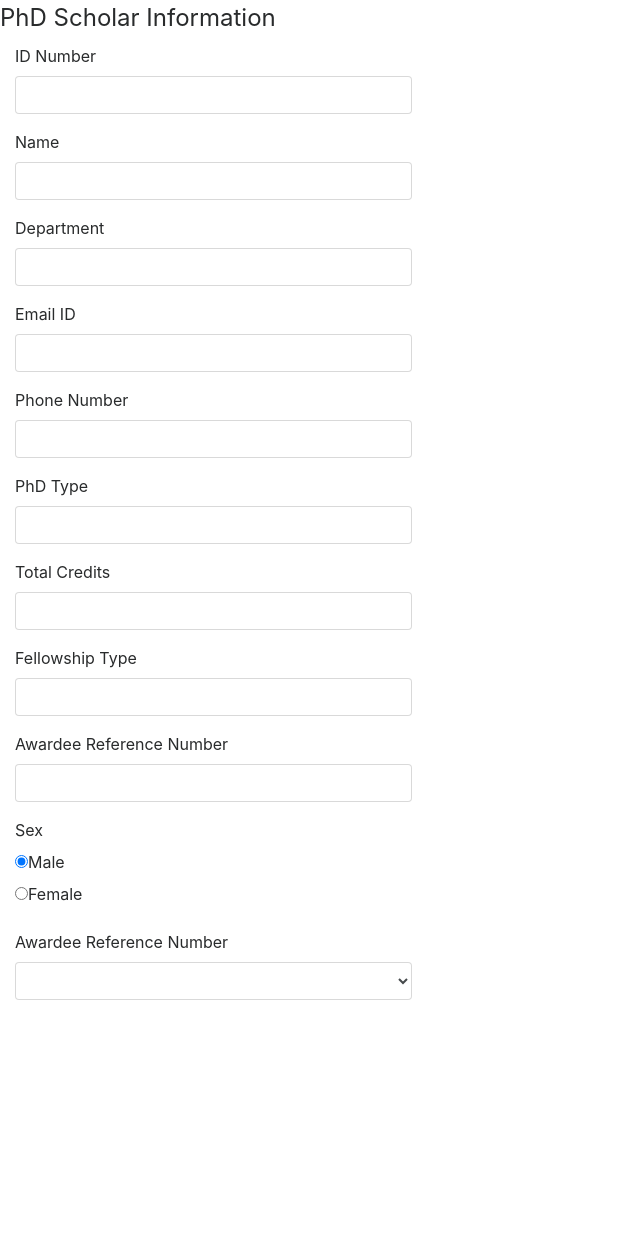
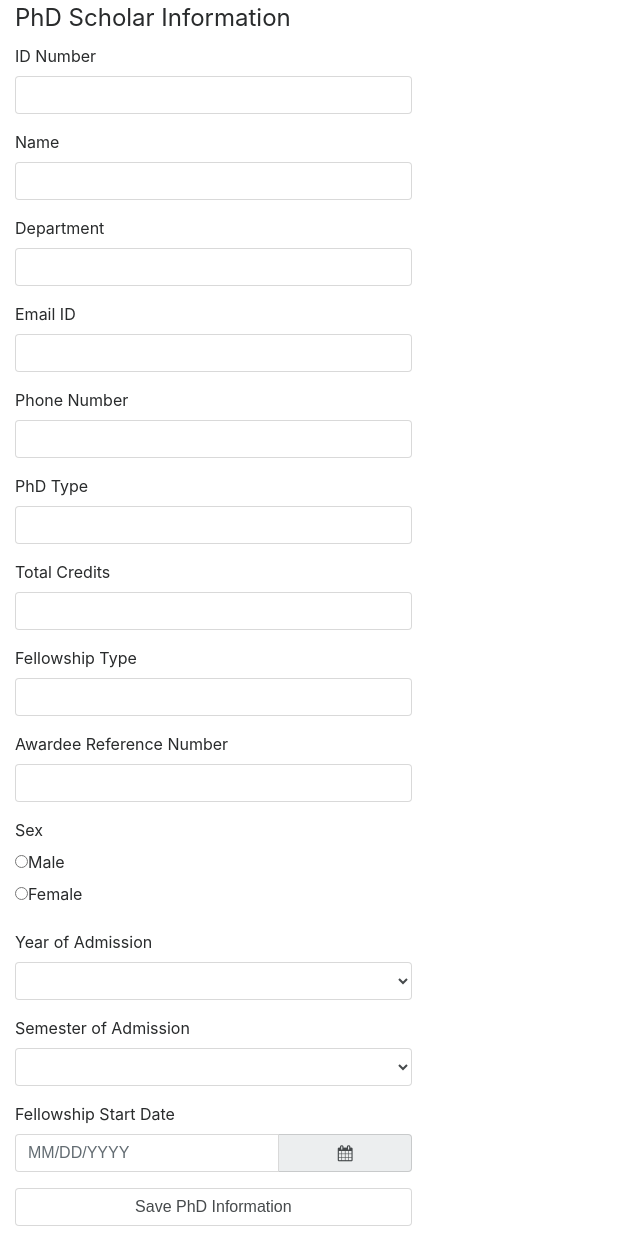
Before and after one commit to chaitybhandari/phd_info_mgmt_system, a Django app: a page that uses templates/phd_info_mgmt_system/phd_scholar_insert.html in a window 1280 px wide. Shown: the whole page, without its empty margins (0-640 px from the left). Before the commit the page ends 1000 px from the top, so only its background shows below. Run offline with Django 3.2, Linux system fonts and the light colour scheme; lists and menus that the app fills with data are empty; some libraries are stand-ins or nearby versions.

Commit message:
Code to insert PhD Scholar records.

```diff
--- a/phd_application/settings.py
+++ b/phd_application/settings.py
@@ -23,7 +23,6 @@ STATIC_URL = '/static/'
 STATICFILES_DIRS = (
         STATIC_PATH,
 )
-
 
 
 # Quick-start development settings - unsuitable for production
--- a/phd_info_mgmt_system/urls.py
+++ b/phd_info_mgmt_system/urls.py
@@ -6,4 +6,6 @@ urlpatterns = patterns('',
                            name='phd_scholar_insert'),
                        url(r'^phd_thesis_update/$', views.phd_thesis_update_form,
                            name='phd_thesis_update'),
+                       url(r'^phd_scholar_insert/$', views.phd_scholar_insert,
+                           name='phd_scholar_insert')
                        )
--- a/phd_info_mgmt_system/views.py
+++ b/phd_info_mgmt_system/views.py
@@ -1,5 +1,6 @@
 from django.template import RequestContext
 from django.shortcuts import render_to_response
+from phd_info_management.models import PhDScholar
 # Create your views here.
 
 def phd_scholar_form(request):
@@ -7,6 +8,20 @@ def phd_scholar_form(request):
   return render_to_response('phd_info_mgmt_system/phd_scholar_insert.html',
                             {}, context)
 
+
+def phd_scholar_insert(request):
+  context = RequestContext(request)
+  if request.method == 'POST':
+    request_dict = dict()
+    for key in request.POST:
+      if key != "csrfmiddlewaretoken":
+        request_dict[key] = request.POST.get(key)
+    phd_scholar = PhDScholar(**request_dict)
+    phd_scholar.save()
+
+  return render_to_response('phd_info_mgmt_system/phd_scholar_insert.html',
+                            {}, context)
+
 def phd_thesis_update_form(request):
   context = RequestContext(request)
   return render_to_response('phd_info_mgmt_system/test.html',
--- a/static/js/utils.js
+++ b/static/js/utils.js
@@ -3,9 +3,25 @@ function get_year_range(start_year){
     var end = new Date().getFullYear();
     var options = ""
     for(var year=start; year<=end; year++){
-        options = "<options>"+year+"</options>"
+        options += "<option value=" + year + ">"+year+"</option>"
 
     }
     return options
 
 }
+
+function is_number(id, e){
+    var specialKeys = new Array();
+    specialKeys.push(8); //Backspace
+    var keyCode = e.which ? e.which : e.keyCode;
+    var ret = ((keyCode >=48 && keyCode <= 57) ||
+              (specialKeys.indexOf(keyCode) != -1))
+    document.getElementById(id).style.display = ret ? "none" : "inline" ;
+    console.log(ret)
+    return ret
+
+}
+
+function hide_on_blur(id){
+    document.getElementById(id).style.display = "none"
+}
--- a/templates/phd_info_mgmt_system/phd_scholar_insert.html
+++ b/templates/phd_info_mgmt_system/phd_scholar_insert.html
@@ -4,18 +4,25 @@
 <html lang="en">
 
     <head>
+        <!--Font Awesome (added because you use icons in your prepend/append)-->
+        <link rel="stylesheet" href="https://formden.com/static/cdn/font-awesome/4.4.0/css/font-awesome.min.css" />
+
         <!-- Required meta tags -->
         <meta charset="utf-8">
         <meta name="viewport" content="width=device-width, initial-scale=1, shrink-to-fit=no">
 
         <!-- Bootstrap CSS -->
         <link rel="stylesheet" href="https://maxcdn.bootstrapcdn.com/bootstrap/4.0.0-beta.3/css/bootstrap.min.css" integrity="sha384-Zug+QiDoJOrZ5t4lssLdxGhVrurbmBWopoEl+M6BdEfwnCJZtKxi1KgxUyJq13dy" crossorigin="anonymous">
-        <script src="{% static 'js/utils.js' %}">
-            document.getElementById("admission_year").innerHTML =  get_year_range(2008);
-        </script>
+
     </head>
     <body>
-        <form class="form-horizontal">
+        <script src="{% static 'js/utils.js' %}"></script>
+        <div class="bootstrap-iso">
+            <div class="container-fluid">
+                <div class="row">
+                    <div class="col-md-4 col-sm-6 col-xs-12">
+                        <form class="form-horizontal" id="phd_scholar_form" method="post" action="/phd/phd_scholar_insert/">
+                            {% csrf_token %}
                             <fieldset>
 
                                 <!-- Form Name -->
@@ -23,103 +30,142 @@
 
                                 <!-- Text input-->
                                 <div class="form-group">
-                  <label class="col-md-4 control-label" for="id_number">ID Number</label>
-                  <div class="col-md-4">
+                                  <label class="control-label" for="id_number">ID Number</label>
                                   <input id="id_number" name="id_number" placeholder="" class="form-control input-md" required="" type="text">
-
-                  </div>
                                 </div>
 
                                 <!-- Text input-->
                                 <div class="form-group">
-                  <label class="col-md-4 control-label" for="scholar_name">Name</label>
-                  <div class="col-md-4">
-                  <input id="scholar_name" name="scholar_name" placeholder="" class="form-control input-md" required="" type="text">
+                                  <label class="control-label" for="name">Name</label>
+                                  <input id="name" name="name" placeholder="" class="form-control input-md" required="" type="text">
 
                                 </div>
-                </div>
                                 <div class="form-group">
-                  <label class="col-md-4 control-label" for="department">Department</label>
-                  <div class="col-md-4">
+                                  <label class="control-label" for="department">Department</label>
                                   <input id="department" name="department" placeholder="" class="form-control input-md" type="text" required="">
-
-                  </div>
                                 </div>
 
                                 <div class="form-group">
-                  <label class="col-md-4 control-label" for="email">Email ID</label>
-                  <div class="col-md-4">
+                                  <label class="control-label" for="email">Email ID</label>
                                   <input id="email" name="email" placeholder="" class="form-control input-md" type="text">
-
-                  </div>
                                 </div>
 
                                 <div class="form-group">
-                  <label class="col-md-4 control-label" for="phone_number">Phone Number</label>
-                  <div class="col-md-4">
-                  <input id="phone_number" name="phone_number" placeholder="" class="form-control input-md" type="number">
-
-                  </div>
+                                  <label class="control-label" for="phone_number">Phone Number</label>
+                                  <input id="phone_number" name="phone_number" placeholder="" class="form-control input-md" type="text" onblur="return hide_on_blur('phone_error')" onkeypress="return is_number('phone_error', event);" ondrop="return false;" onpaste="return false;" maxlength="10">
+                                      <span id="phone_error" style="color:red; display:none">*Input Digits [0-9]</span>
                                 </div>
 
                                 <div class="form-group">
-                  <label class="col-md-4 control-label" for="phd_type">PhD Type</label>
-                  <div class="col-md-4">
+                                  <label class="control-label" for="phd_type">PhD Type</label>
                                   <input id="phd_type" name="phd_type" placeholder="" class="form-control input-md" type="text">
-
-                  </div>
                                 </div>
 
                                 <div class="form-group">
-                  <label class="col-md-4 control-label" for="total_credits">Total Credits</label>
-                  <div class="col-md-4">
-                  <input id="total_credits" name="total_credits" placeholder="" class="form-control input-md" type="number">
-
-                  </div>
+                                  <label class="control-label" for="total_credits">Total Credits</label>
+                                  <input id="total_credits" name="total_credits" placeholder="" class="form-control input-md" type="text" maxlength="2" onblur="return hide_on_blur('credits_error');" onkeypress="return is_number('credits_error', event);" ondrop="return false;" onpaste="return false;">
+                                      <span id="credits_error" style="color:red; display:none">*Input Digits [0-9]</span>
                                 </div>
 
                                 <div class="form-group">
-                  <label class="col-md-4 control-label" for="fellowship_type">Fellowship Type</label>
-                  <div class="col-md-4">
+                                  <label class="control-label" for="fellowship_type">Fellowship Type</label>
                                   <input id="fellowship_type" name="fellowship_type" placeholder="" class="form-control input-md" type="text">
-
-                  </div>
                                 </div>
 
                                 <div class="form-group">
-                  <label class="col-md-4 control-label" for="phd_type">Awardee Reference Number</label>
-                  <div class="col-md-4">
+                                  <label class="control-label" for="phd_type">Awardee Reference Number</label>
                                   <input id="awardee_ref_no" name="awardee_ref_no" placeholder="" class="form-control input-md" type="text">
+                                </div>
 
-                  </div>
-                </div>
                                 <!-- Multiple Radios -->
                                 <div class="form-group">
-                  <label class="col-md-4 control-label" for="radios">Sex</label>
-                      <div class="col-md-4">
+                                  <label class="control-label" for="radios">Sex</label>
                                           <div class="radio">
                                             <label for="radios-0">
-                              <input name="radios" id="radios-0" value="1" checked="checked" type="radio">Male</label>
+                                              <input name="radios" id="radios-0" value="1" type="radio">Male</label>
                                           </div>
                                           <div class="radio">
                                             <label for="radios-1">
                                               <input name="radios" id="radios-1" value="2" type="radio">Female</label>
                                           </div>
                                 </div>
+                                <div class="form-group">
+                                  <label class="control-label" for="phd_type">Year of Admission</label>
+                                      <select id="admission_year" name="admission_year" class="form-control input-md"></select>
                                 </div>
+
+                                <!-- Select Basic -->
                                 <div class="form-group">
-                  <label class="col-md-4 control-label" for="phd_type">Awardee Reference Number</label>
-                  <div class="col-md-4">
-                      <select id="admission_year" name="admission_year" class="form-control input-md"></select>
+                                  <label class="control-label" for="admission_semester">Semester of Admission</label>
+                                    <select id="admission_semester" name="admission_semester" class="form-control">
+                                      <option value="1">I</option>
+                                      <option value="2">II</option>
+                                    </select>
+                                </div>
+
+                                <div class="form-group">
+                                    <label class="control-label" for="fellowship_start_date">Fellowship Start Date</label>
+                                        <div class="input-group">
+                                            <input id="fellowship_start_date" class="form-control" name="fellowship_start_date" placeholder="MM/DD/YYYY">
+                                            <span class="input-group-addon col-md-4">
+                                                <i class="fa fa-calendar"></i>
+                                            </span>
                                         </div>
                                 </div>
 
-
+                                <div class="form-group">
+                                    <input class="form-control input-md" id="submit" type="submit" value="Save PhD Information">
+                                </div>
                             </fieldset>
                         </form>
+                    </div>
+                </div>
+            </div>
+        </div>
+        <script>
+            document.getElementById("admission_year").innerHTML =  window.get_year_range(2008);
+        </script>
+
         <script src="https://code.jquery.com/jquery-3.2.1.slim.min.js" integrity="sha384-KJ3o2DKtIkvYIK3UENzmM7KCkRr/rE9/Qpg6aAZGJwFDMVNA/GpGFF93hXpG5KkN" crossorigin="anonymous"></script>
         <script src="https://cdnjs.cloudflare.com/ajax/libs/popper.js/1.12.9/umd/popper.min.js" integrity="sha384-ApNbgh9B+Y1QKtv3Rn7W3mgPxhU9K/ScQsAP7hUibX39j7fakFPskvXusvfa0b4Q" crossorigin="anonymous"></script>
         <script src="https://maxcdn.bootstrapcdn.com/bootstrap/4.0.0-beta.3/js/bootstrap.min.js" integrity="sha384-a5N7Y/aK3qNeh15eJKGWxsqtnX/wWdSZSKp+81YjTmS15nvnvxKHuzaWwXHDli+4" crossorigin="anonymous"></script>
+        <!-- Include jQuery -->
+        <script type="text/javascript" src="https://code.jquery.com/jquery-1.11.3.min.js"></script>
+
+        <!-- Include Date Range Picker -->
+        <script type="text/javascript" src="https://cdnjs.cloudflare.com/ajax/libs/bootstrap-datepicker/1.4.1/js/bootstrap-datepicker.min.js"></script>
+        <link rel="stylesheet" href="https://cdnjs.cloudflare.com/ajax/libs/bootstrap-datepicker/1.4.1/css/bootstrap-datepicker3.css"/>
+        <script>
+            var phd_form  = document.getElementById("phd_scholar_form");
+            phd_form.addEventListener("submit", function(){
+                var all_input_elements = phd_form.getElementsByTagName('input');
+                for (var i=0; i< all_input_elements.length; i++){
+                    input = all_input_elements[i];
+                    if (input.name && !input.value){
+                        input.name = '';
+                    }
+                }
+            });
+        </script>
+        <script>
+            $(document).ready(function(){
+                phd_form = document.getElementById("phd_scholar_form")
+                dropdowns = phd_form.getElementsByTagName('select');
+                for (var i=0; i<dropdowns.length; i++){
+                    dropdown = dropdowns[i];
+                    dropdown.selectedIndex = -1;
+                }
+                var date_input=$('input[name="fellowship_start_date"]'); //our date input has the name "date"
+                var container=$('.bootstrap-iso form').length>0 ? $('.bootstrap-iso form').parent() : "body";
+                date_input.datepicker({
+                    format: 'dd/mm/yyyy',
+                    container: container,
+                    todayHighlight: true,
+                    autoclose: true,
+                })
+            })
+        </script>
+
     </body>
 
 </html>
```
Also changed, not shown: phd_info.db. Lines whose indentation alone changed are shown as unchanged.
